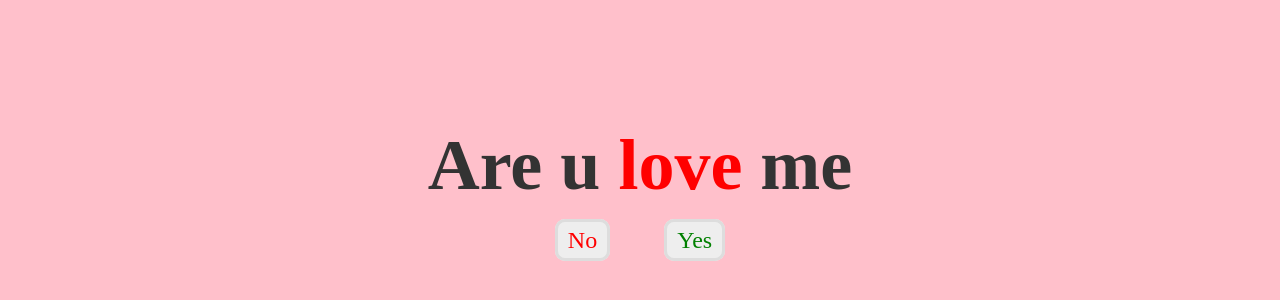
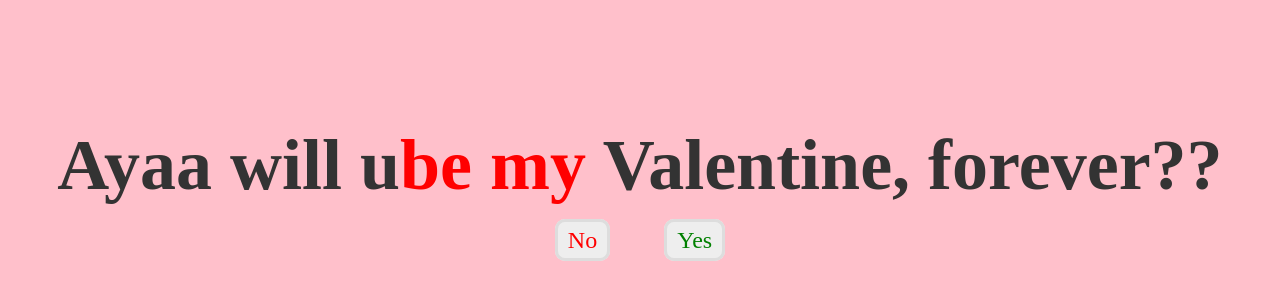
Before and after one commit to narra-ta/narra-ta.github.io, a plain HTML site: page untukmuu/index.html in a window 1280 px wide. Shown: the part 68-368 px from the top of the page. Drawn offline with Linux system fonts and the light colour scheme.

Commit message:
Update index.html

```diff
--- a/untukmuu/index.html
+++ b/untukmuu/index.html
@@ -9,7 +9,7 @@
 <body>
 	<div class="container">
 		<div class="love">
-			<h2>Are u <span>love</span> me</h2>
+			<h2>Ayaa will u<span>be my</span> Valentine, forever??</h2>
 			<a id="no" href="no.html">No</a>
 			<a id="yes" href="yes.html">Yes</a>
 		</div>
```
